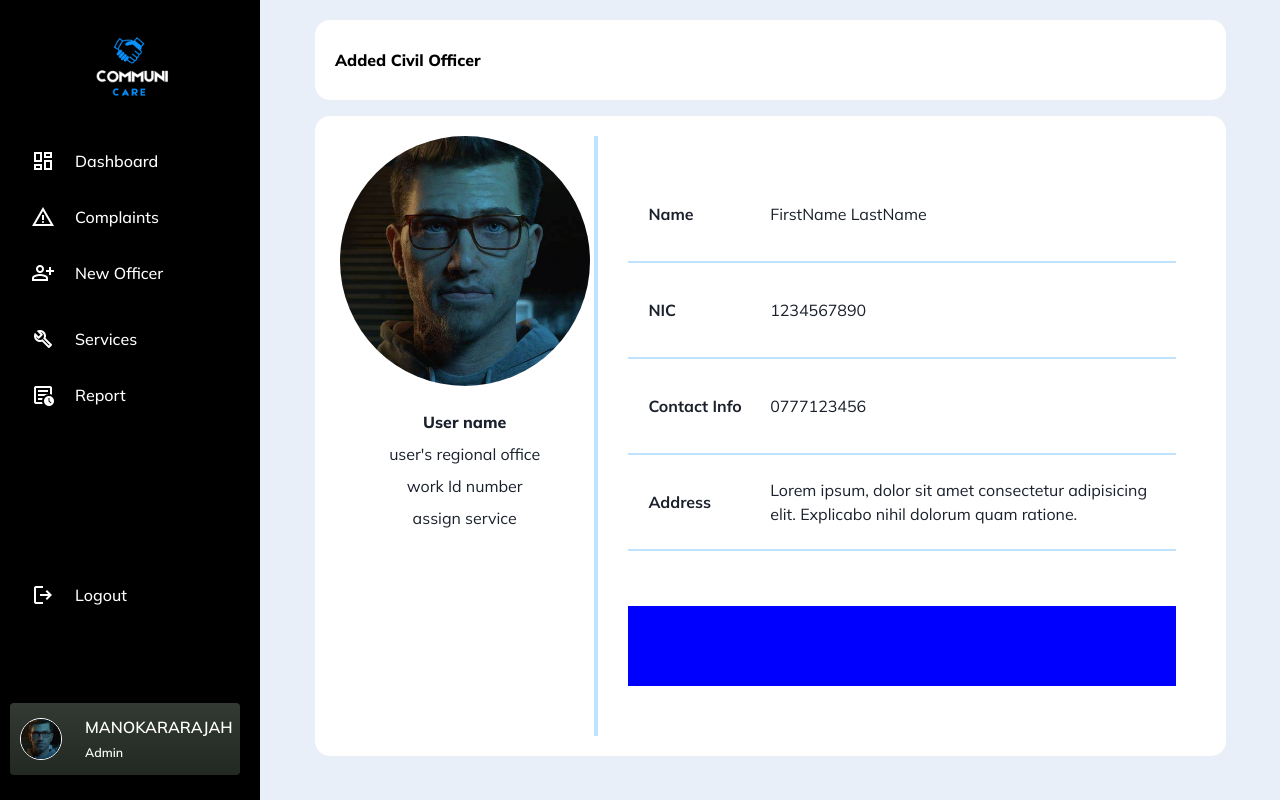
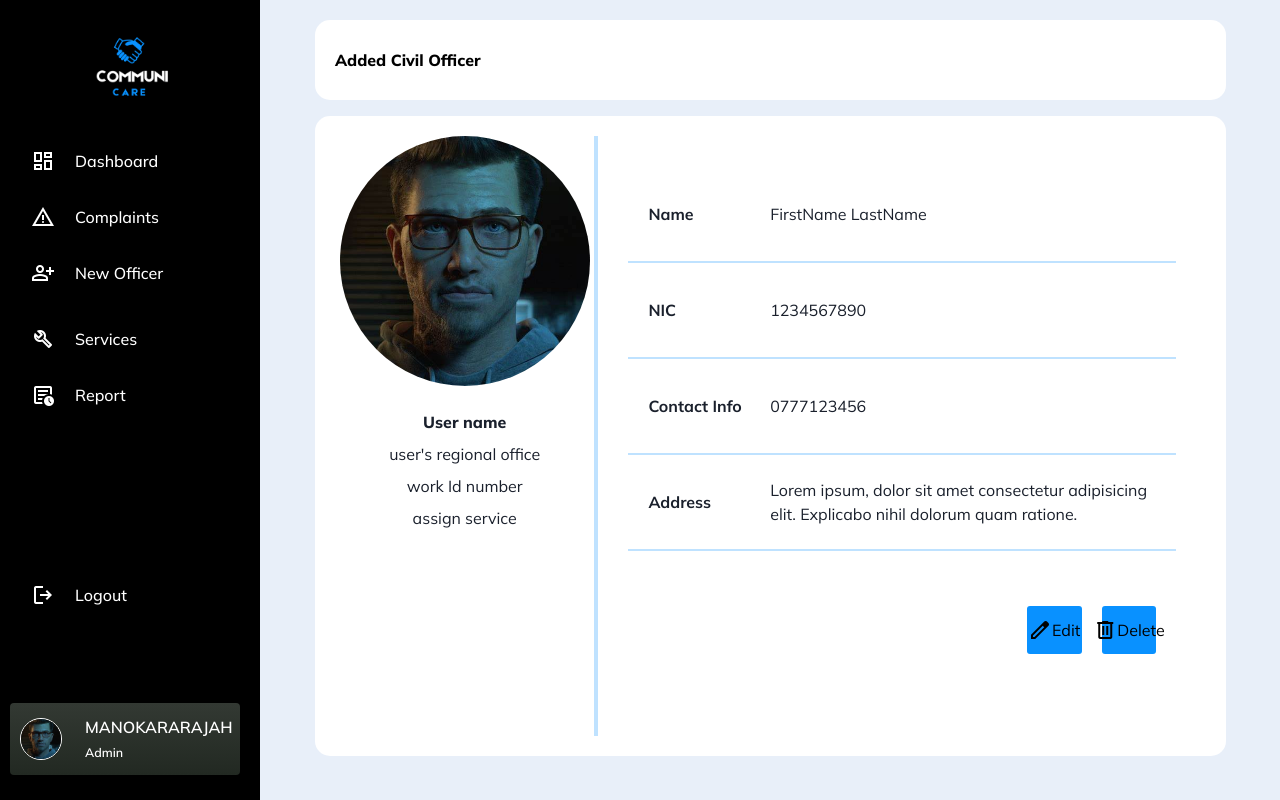
Before and after one commit to CommuniCareSL/CommuniCare-WebApp, a React (Vite) app: page /AdminAddedOfficersDetails in a window 1280 px wide. Built offline with nearby package versions, Linux system fonts and the light colour scheme.

Commit message:
added civil officer details page completed

```diff
--- a/src/components/Admin/AddedCivilOfficerDetails.jsx
+++ b/src/components/Admin/AddedCivilOfficerDetails.jsx
@@ -43,9 +43,8 @@ function AddedCivilOfficerDetails() {
 
         </div>
         <div className="added-civisl-officer-personal-detail-edit-delete">
-          <button></button>
-          <button></button>
-
+          <button><span class="material-symbols-outlined">edit</span>Edit</button>
+          <button><span class="material-symbols-outlined">delete</span> Delete</button>
         </div>
       </div>
 
--- a/src/styles/components/Admin/CivilOfficerDetails.css
+++ b/src/styles/components/Admin/CivilOfficerDetails.css
@@ -46,7 +46,8 @@
 .added-civisl-officer-personal-detail-edit-delete{
     width: 100%;
     height: 10vh;
-    background-color: blue;
+    display: flex;
+    justify-content: end;
 }
 
 .added-civisl-officer-personal-detail-table-structure-column-1{
@@ -76,3 +77,20 @@
 .added-civisl-officer-personal-detail-table-structure-column-1-second-part p{
     text-align: left;
 }
+
+.added-civisl-officer-personal-detail-edit-delete button{
+    margin-right: 20px;
+    width: 10%;
+    height: 6vh;
+    color: #000;
+    background: rgb(9, 145, 255);
+    display: flex;
+    align-items: center;
+    justify-content: center;
+}
+
+.added-civisl-officer-personal-detail-edit-delete button:hover{
+    transform: scale(1.1);
+    background: #0074d3;
+    color: #fff;
+  }
```
